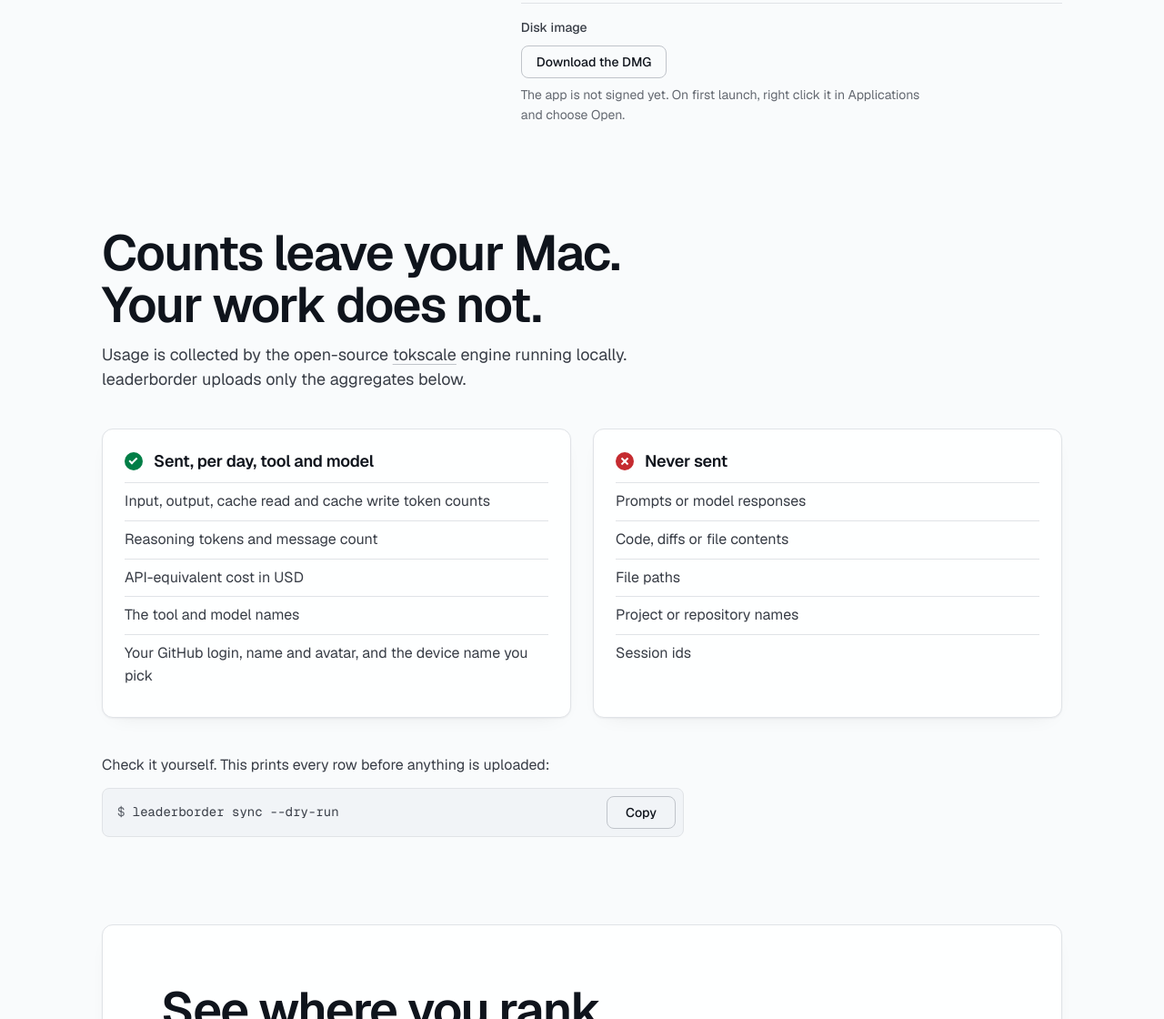
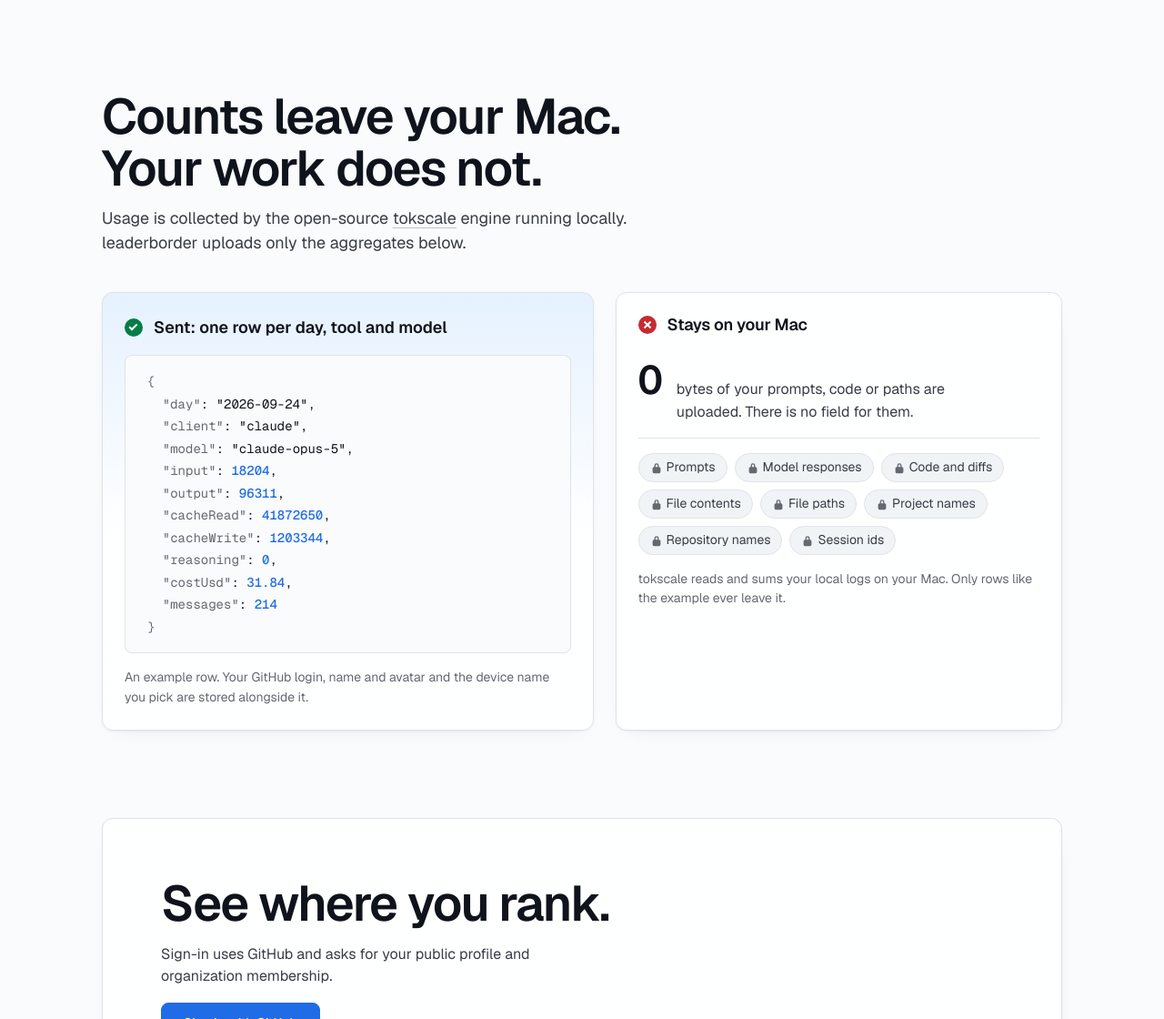
Before and after one commit to xaverric/leaderborder, a website with bundled scripts: page packages/worker/public/index.html in a window 1280 px wide. Shown: the part 3067-4187 px from the top of the page at 91% size. Built offline with nearby package versions, Linux system fonts and the light colour scheme; files whose address does not match are found by name.

Commit message:
Drop DMG and dry-run from the landing page and redesign the privacy section

```diff
--- a/packages/worker/public/css/landing.css
+++ b/packages/worker/public/css/landing.css
@@ -610,36 +610,30 @@
   color: var(--color-ink-2);
 }
 
-.install__dmg {
-  display: grid;
-  gap: var(--space-xs);
-  justify-items: start;
-}
-
-.install__note {
-  font-size: var(--text-sm);
-  color: var(--color-muted);
-  max-width: 48ch;
-}
-
-
-
 .privacy {
   display: grid;
   gap: var(--space-lg);
 }
 
-@media (min-width: 48rem) {
+@media (min-width: 56rem) {
   .privacy {
-    grid-template-columns: repeat(2, minmax(0, 1fr));
+    grid-template-columns: minmax(0, 1.1fr) minmax(0, 1fr);
+    align-items: stretch;
   }
 }
 
-.privacy__col {
+.privacy__sent,
+.privacy__kept {
   display: grid;
   align-content: start;
-  gap: var(--space-sm);
+  gap: var(--space-md);
+  min-width: 0;
+  margin: 0;
   padding: var(--space-lg);
+}
+
+.privacy__sent {
+  background: linear-gradient(180deg, var(--color-accent-soft), var(--color-card) 55%);
 }
 
 .privacy__title {
@@ -647,6 +641,7 @@
   align-items: center;
   gap: var(--space-sm);
   font-size: var(--text-md);
+  font-weight: 600;
 }
 
 .privacy__mark {
@@ -693,24 +688,91 @@
   transform: translate(-50%, -50%) rotate(-45deg);
 }
 
-.privacy__list {
-  display: grid;
+.payload {
+  margin: 0;
+  padding: var(--space-md) var(--space-lg);
+  overflow-x: auto;
+  border: 1px solid var(--color-rule);
+  border-radius: var(--radius-md);
+  background: var(--color-paper);
+  font-family: var(--font-mono);
+  font-size: var(--text-sm);
+  font-variant-numeric: tabular-nums;
+  line-height: 1.75;
+  color: var(--color-ink);
+}
+
+.payload code {
+  font: inherit;
+}
+
+.payload__k,
+.payload__p {
+  color: var(--color-muted);
+}
+
+.payload__s {
+  color: var(--color-ink);
+}
+
+.payload__n {
+  color: var(--color-accent);
+  font-weight: 500;
+}
+
+.privacy__zero {
+  display: flex;
+  align-items: baseline;
+  gap: var(--space-md);
+  padding-block: var(--space-sm) var(--space-md);
+  border-bottom: 1px solid var(--color-rule);
+}
+
+.privacy__zero-n {
+  font-size: var(--text-3xl);
+  font-weight: 600;
+  line-height: 1;
+  letter-spacing: var(--tracking-display);
+  color: var(--color-ink);
+}
+
+.privacy__zero-l {
+  max-width: 30ch;
+  color: var(--color-ink-2);
+}
+
+.chips {
+  display: flex;
+  flex-wrap: wrap;
+  gap: var(--space-xs);
   margin: 0;
   padding: 0;
   list-style: none;
 }
 
-.privacy__list li {
-  padding-block: var(--space-xs);
-  border-top: 1px solid var(--color-rule);
+.chip {
+  display: inline-flex;
+  align-items: center;
+  gap: var(--space-2xs);
+  padding: var(--space-2xs) var(--space-sm);
+  border: 1px solid var(--color-rule);
+  border-radius: var(--radius-pill);
+  background: var(--color-paper-2);
   color: var(--color-ink-2);
+  font-size: var(--text-sm);
+  white-space: nowrap;
 }
 
-.privacy__check {
-  display: grid;
-  gap: var(--space-sm);
-  max-width: 40rem;
-  color: var(--color-ink-2);
+.chip__icon {
+  width: 0.875rem;
+  height: 0.875rem;
+  flex: none;
+  fill: var(--color-muted);
+}
+
+.privacy__foot {
+  font-size: var(--text-sm);
+  color: var(--color-muted);
 }
 
 .cta {
--- a/packages/worker/public/index.html
+++ b/packages/worker/public/index.html
@@ -200,13 +200,6 @@
                 <button class="btn btn--sm copy-btn" type="button" data-copy="brew install --cask xaverric/tap/leaderborder">Copy</button>
               </div>
             </li>
-            <li class="install__alt install__alt--dmg">
-              <span class="install__label">Disk image</span>
-              <div class="install__dmg">
-                <a class="btn btn--sm" href="https://github.com/xaverric/leaderborder/releases/latest">Download the DMG</a>
-                <p class="install__note">The app is not signed yet. On first launch, right click it in Applications and choose Open.</p>
-              </div>
-            </li>
           </ul>
         </div>
       </section>
@@ -217,32 +210,36 @@
           <p class="section__lead">Usage is collected by the open-source <a href="https://github.com/junhoyeo/tokscale">tokscale</a> engine running locally. leaderborder uploads only the aggregates below.</p>
         </div>
         <div class="privacy">
-          <div class="privacy__col card">
-            <h3 class="privacy__title"><span class="privacy__mark privacy__mark--yes" aria-hidden="true"></span>Sent, per day, tool and model</h3>
-            <ul class="privacy__list">
-              <li>Input, output, cache read and cache write token counts</li>
-              <li>Reasoning tokens and message count</li>
-              <li>API-equivalent cost in USD</li>
-              <li>The tool and model names</li>
-              <li>Your GitHub login, name and avatar, and the device name you pick</li>
+          <figure class="privacy__sent card">
+            <figcaption class="privacy__title"><span class="privacy__mark privacy__mark--yes" aria-hidden="true"></span>Sent: one row per day, tool and model</figcaption>
+            <pre class="payload" tabindex="0" aria-label="Example of one uploaded row"><code><span class="payload__p">{</span>
+  <span class="payload__k">"day"</span>: <span class="payload__s">"2026-09-24"</span>,
+  <span class="payload__k">"client"</span>: <span class="payload__s">"claude"</span>,
+  <span class="payload__k">"model"</span>: <span class="payload__s">"claude-opus-5"</span>,
+  <span class="payload__k">"input"</span>: <span class="payload__n">18204</span>,
+  <span class="payload__k">"output"</span>: <span class="payload__n">96311</span>,
+  <span class="payload__k">"cacheRead"</span>: <span class="payload__n">41872650</span>,
+  <span class="payload__k">"cacheWrite"</span>: <span class="payload__n">1203344</span>,
+  <span class="payload__k">"reasoning"</span>: <span class="payload__n">0</span>,
+  <span class="payload__k">"costUsd"</span>: <span class="payload__n">31.84</span>,
+  <span class="payload__k">"messages"</span>: <span class="payload__n">214</span>
+<span class="payload__p">}</span></code></pre>
+            <p class="privacy__foot">An example row. Your GitHub login, name and avatar and the device name you pick are stored alongside it.</p>
+          </figure>
+          <div class="privacy__kept card">
+            <h3 class="privacy__title"><span class="privacy__mark privacy__mark--no" aria-hidden="true"></span>Stays on your Mac</h3>
+            <p class="privacy__zero"><span class="privacy__zero-n tnum">0</span><span class="privacy__zero-l">bytes of your prompts, code or paths are uploaded. There is no field for them.</span></p>
+            <ul class="chips" aria-label="Never uploaded">
+              <li class="chip"><svg class="chip__icon" viewBox="0 0 16 16" aria-hidden="true"><path d="M5.25 7V5.25a2.75 2.75 0 0 1 5.5 0V7h.5A1.75 1.75 0 0 1 13 8.75v4.5A1.75 1.75 0 0 1 11.25 15h-6.5A1.75 1.75 0 0 1 3 13.25v-4.5A1.75 1.75 0 0 1 4.75 7h.5Zm1.5 0h2.5V5.25a1.25 1.25 0 0 0-2.5 0V7Z" /></svg>Prompts</li>
+              <li class="chip"><svg class="chip__icon" viewBox="0 0 16 16" aria-hidden="true"><path d="M5.25 7V5.25a2.75 2.75 0 0 1 5.5 0V7h.5A1.75 1.75 0 0 1 13 8.75v4.5A1.75 1.75 0 0 1 11.25 15h-6.5A1.75 1.75 0 0 1 3 13.25v-4.5A1.75 1.75 0 0 1 4.75 7h.5Zm1.5 0h2.5V5.25a1.25 1.25 0 0 0-2.5 0V7Z" /></svg>Model responses</li>
+              <li class="chip"><svg class="chip__icon" viewBox="0 0 16 16" aria-hidden="true"><path d="M5.25 7V5.25a2.75 2.75 0 0 1 5.5 0V7h.5A1.75 1.75 0 0 1 13 8.75v4.5A1.75 1.75 0 0 1 11.25 15h-6.5A1.75 1.75 0 0 1 3 13.25v-4.5A1.75 1.75 0 0 1 4.75 7h.5Zm1.5 0h2.5V5.25a1.25 1.25 0 0 0-2.5 0V7Z" /></svg>Code and diffs</li>
+              <li class="chip"><svg class="chip__icon" viewBox="0 0 16 16" aria-hidden="true"><path d="M5.25 7V5.25a2.75 2.75 0 0 1 5.5 0V7h.5A1.75 1.75 0 0 1 13 8.75v4.5A1.75 1.75 0 0 1 11.25 15h-6.5A1.75 1.75 0 0 1 3 13.25v-4.5A1.75 1.75 0 0 1 4.75 7h.5Zm1.5 0h2.5V5.25a1.25 1.25 0 0 0-2.5 0V7Z" /></svg>File contents</li>
+              <li class="chip"><svg class="chip__icon" viewBox="0 0 16 16" aria-hidden="true"><path d="M5.25 7V5.25a2.75 2.75 0 0 1 5.5 0V7h.5A1.75 1.75 0 0 1 13 8.75v4.5A1.75 1.75 0 0 1 11.25 15h-6.5A1.75 1.75 0 0 1 3 13.25v-4.5A1.75 1.75 0 0 1 4.75 7h.5Zm1.5 0h2.5V5.25a1.25 1.25 0 0 0-2.5 0V7Z" /></svg>File paths</li>
+              <li class="chip"><svg class="chip__icon" viewBox="0 0 16 16" aria-hidden="true"><path d="M5.25 7V5.25a2.75 2.75 0 0 1 5.5 0V7h.5A1.75 1.75 0 0 1 13 8.75v4.5A1.75 1.75 0 0 1 11.25 15h-6.5A1.75 1.75 0 0 1 3 13.25v-4.5A1.75 1.75 0 0 1 4.75 7h.5Zm1.5 0h2.5V5.25a1.25 1.25 0 0 0-2.5 0V7Z" /></svg>Project names</li>
+              <li class="chip"><svg class="chip__icon" viewBox="0 0 16 16" aria-hidden="true"><path d="M5.25 7V5.25a2.75 2.75 0 0 1 5.5 0V7h.5A1.75 1.75 0 0 1 13 8.75v4.5A1.75 1.75 0 0 1 11.25 15h-6.5A1.75 1.75 0 0 1 3 13.25v-4.5A1.75 1.75 0 0 1 4.75 7h.5Zm1.5 0h2.5V5.25a1.25 1.25 0 0 0-2.5 0V7Z" /></svg>Repository names</li>
+              <li class="chip"><svg class="chip__icon" viewBox="0 0 16 16" aria-hidden="true"><path d="M5.25 7V5.25a2.75 2.75 0 0 1 5.5 0V7h.5A1.75 1.75 0 0 1 13 8.75v4.5A1.75 1.75 0 0 1 11.25 15h-6.5A1.75 1.75 0 0 1 3 13.25v-4.5A1.75 1.75 0 0 1 4.75 7h.5Zm1.5 0h2.5V5.25a1.25 1.25 0 0 0-2.5 0V7Z" /></svg>Session ids</li>
             </ul>
-          </div>
-          <div class="privacy__col card">
-            <h3 class="privacy__title"><span class="privacy__mark privacy__mark--no" aria-hidden="true"></span>Never sent</h3>
-            <ul class="privacy__list">
-              <li>Prompts or model responses</li>
-              <li>Code, diffs or file contents</li>
-              <li>File paths</li>
-              <li>Project or repository names</li>
-              <li>Session ids</li>
-            </ul>
-          </div>
-        </div>
-        <div class="privacy__check">
-          <p>Check it yourself. This prints every row before anything is uploaded:</p>
-          <div class="code-line">
-            <code>leaderborder sync --dry-run</code>
-            <button class="btn btn--sm copy-btn" type="button" data-copy="leaderborder sync --dry-run">Copy</button>
+            <p class="privacy__foot">tokscale reads and sums your local logs on your Mac. Only rows like the example ever leave it.</p>
           </div>
         </div>
       </section>
```
